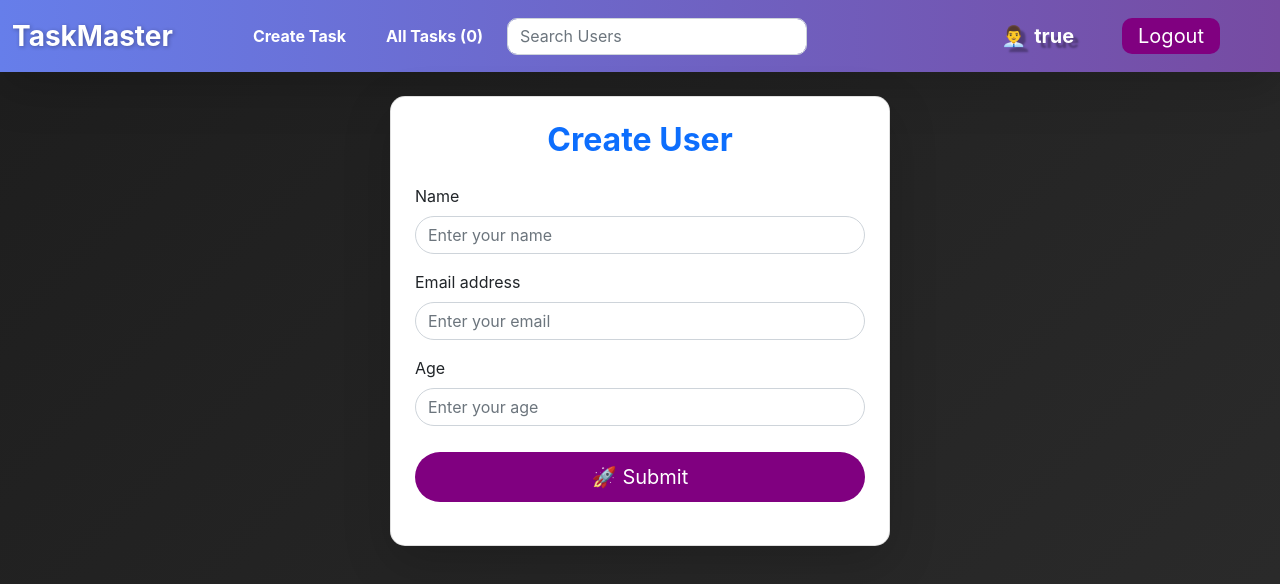
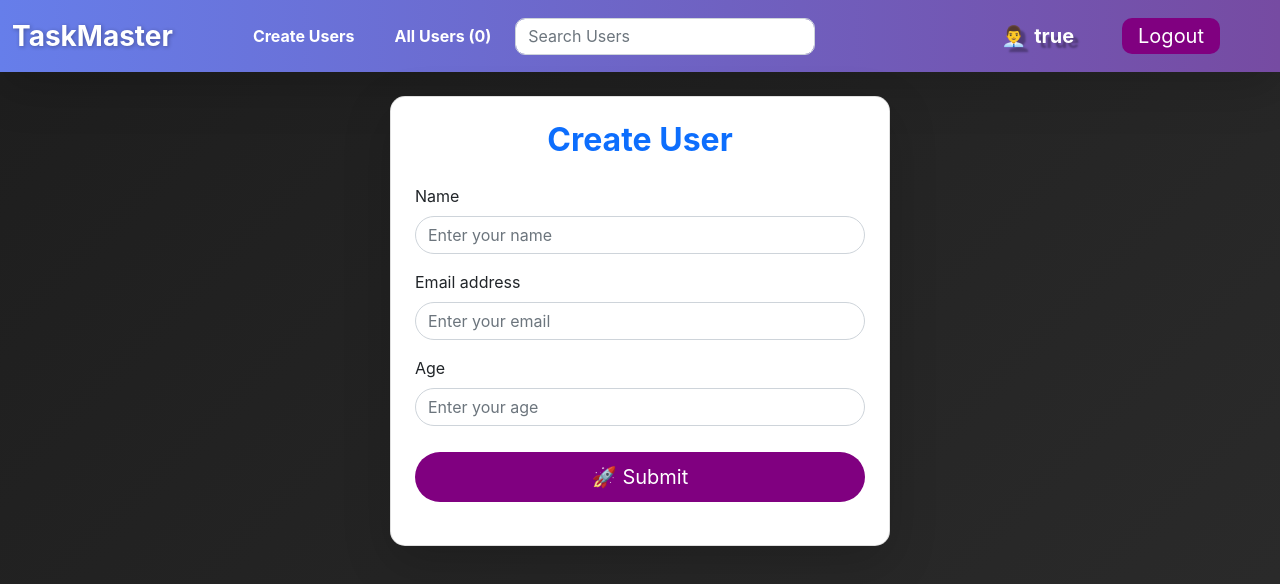
Before and after one commit to yogendrarajput123/mern-frontend-client, a React (Create React App) app: page /create in a window 1280 px wide. Shown: the top 584 px of the page. Built offline with nearby package versions, Linux system fonts and the light colour scheme; sample sign-in values are in the browser's storage.

Commit message:
string correction

```diff
--- a/src/components/Navbar.jsx
+++ b/src/components/Navbar.jsx
@@ -30,6 +30,7 @@ const Navbar = ({ setIsAuthenticated }) => {
   // 👉 👉 👉 👉 👉 👉  REDUX TOOLKIT 👈👈👈👈👈👈👈👈👈👈
   //
   //
+
 
   const handleLogout = () => {
     dispatch(logout());
@@ -71,7 +72,7 @@ const Navbar = ({ setIsAuthenticated }) => {
                   (e.target.style.backgroundColor = "transparent")
                 }
               >
-                Create Task
+                Create Users
               </Link>
             </li>
             <li className="nav-item">
@@ -88,7 +89,7 @@ const Navbar = ({ setIsAuthenticated }) => {
                   (e.target.style.backgroundColor = "transparent")
                 }
               >
-                All Tasks ({allUsers.length})
+                All Users ({allUsers.length})
               </Link>
             </li>
             <li>
```
